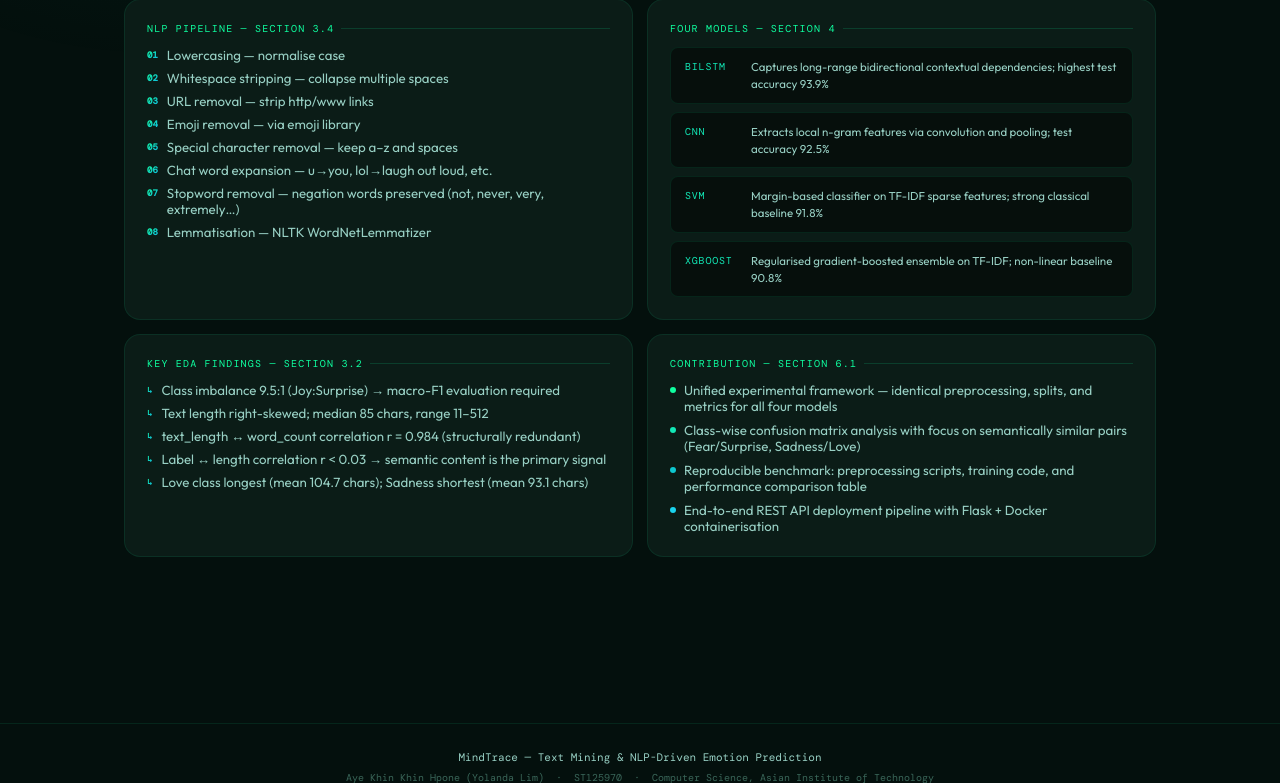
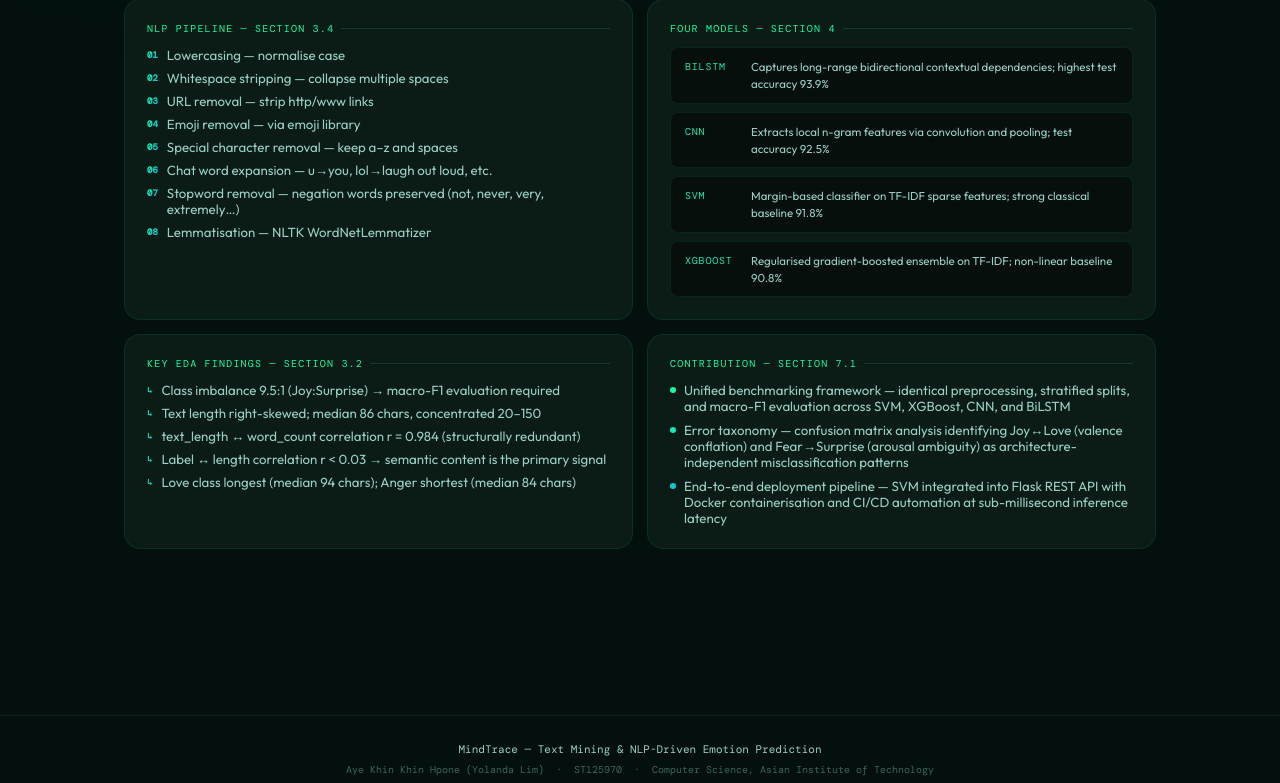
Before and after one commit to limhpone/st125970-MindTrace-yolanda-ML-Final-Project, a Flask app: page / in a window 1280 px wide, after a click on "📄 About". Shown: the part 854-1637 px from the top of the page. Run offline with Flask 3, Linux system fonts and the light colour scheme; parts of the project's set-up code (start-up, migrations or seed data) failed here and were passed over; some web fonts are replaced.

Commit message:
minor consistencies check

```diff
--- a/templates/index.html
+++ b/templates/index.html
@@ -729,19 +729,18 @@ footer a{color:var(--g3);text-decoration:none;}
       <div class="ab-title">Key EDA Findings — Section 3.2</div>
       <ul class="step-list">
         <li><span class="sn">↳</span>Class imbalance 9.5:1 (Joy:Surprise) → macro-F1 evaluation required</li>
-        <li><span class="sn">↳</span>Text length right-skewed; median 85 chars, range 11–512</li>
+        <li><span class="sn">↳</span>Text length right-skewed; median 86 chars, concentrated 20–150</li>
         <li><span class="sn">↳</span>text_length ↔ word_count correlation r = 0.984 (structurally redundant)</li>
         <li><span class="sn">↳</span>Label ↔ length correlation r &lt; 0.03 → semantic content is the primary signal</li>
-        <li><span class="sn">↳</span>Love class longest (mean 104.7 chars); Sadness shortest (mean 93.1 chars)</li>
+        <li><span class="sn">↳</span>Love class longest (median 94 chars); Anger shortest (median 84 chars)</li>
       </ul>
     </div>
     <div class="about-card">
-      <div class="ab-title">Contribution — Section 6.1</div>
+      <div class="ab-title">Contribution — Section 7.1</div>
       <div class="contrib-list">
-        <div class="cl-item"><div class="cl-dot" style="background:var(--g1)"></div><span>Unified experimental framework — identical preprocessing, splits, and metrics for all four models</span></div>
-        <div class="cl-item"><div class="cl-dot" style="background:var(--g2)"></div><span>Class-wise confusion matrix analysis with focus on semantically similar pairs (Fear/Surprise, Sadness/Love)</span></div>
-        <div class="cl-item"><div class="cl-dot" style="background:var(--g3)"></div><span>Reproducible benchmark: preprocessing scripts, training code, and performance comparison table</span></div>
-        <div class="cl-item"><div class="cl-dot" style="background:var(--g4)"></div><span>End-to-end REST API deployment pipeline with Flask + Docker containerisation</span></div>
+        <div class="cl-item"><div class="cl-dot" style="background:var(--g1)"></div><span>Unified benchmarking framework — identical preprocessing, stratified splits, and macro-F1 evaluation across SVM, XGBoost, CNN, and BiLSTM</span></div>
+        <div class="cl-item"><div class="cl-dot" style="background:var(--g2)"></div><span>Error taxonomy — confusion matrix analysis identifying Joy↔Love (valence conflation) and Fear→Surprise (arousal ambiguity) as architecture-independent misclassification patterns</span></div>
+        <div class="cl-item"><div class="cl-dot" style="background:var(--g3)"></div><span>End-to-end deployment pipeline — SVM integrated into Flask REST API with Docker containerisation and CI/CD automation at sub-millisecond inference latency</span></div>
       </div>
     </div>
   </div>
```
